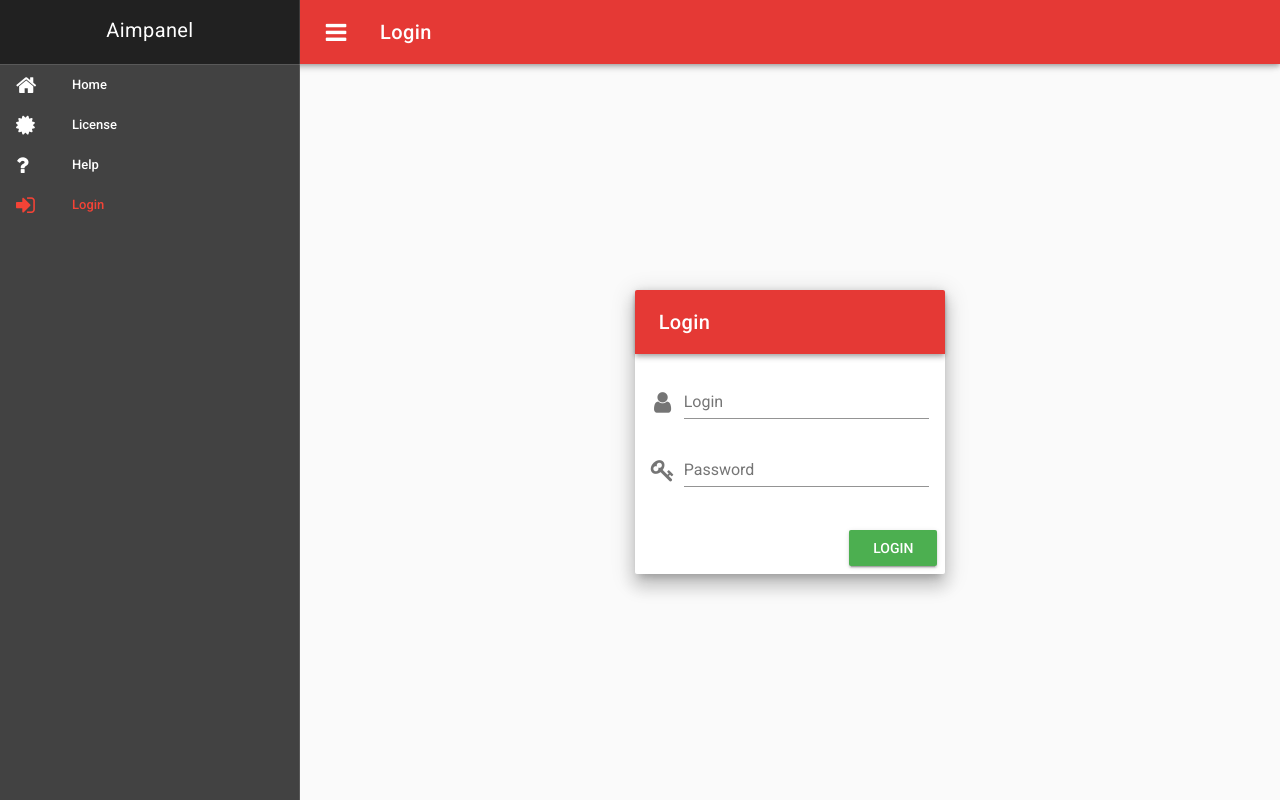
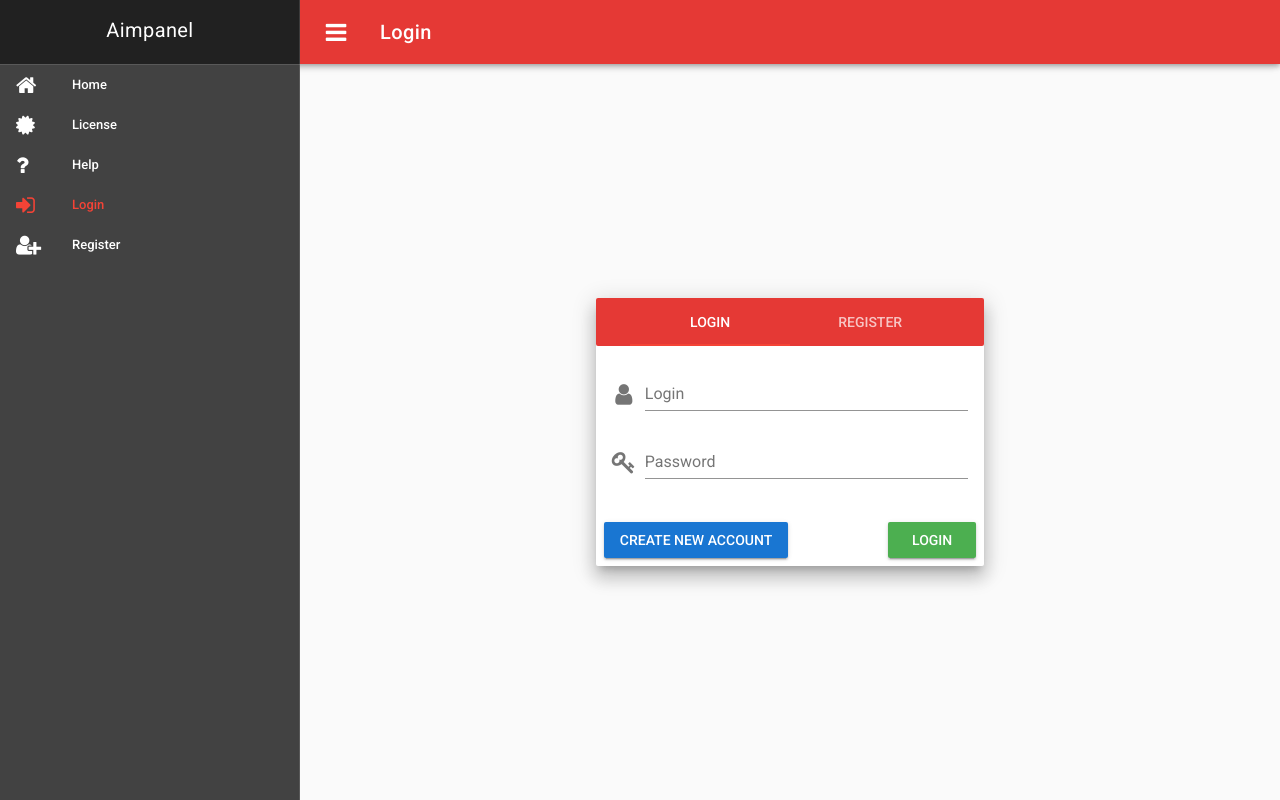
Before and after one commit to SystemZ/aimpanel2-exp, a Vue app in the folder master-frontend/: page /#/login in a window 1280 px wide. Built offline with nearby package versions, Linux system fonts and the light colour scheme.

Commit message:
Added register page with validation & error messages.
Closes #59

```diff
--- a/master-frontend/package.json
+++ b/master-frontend/package.json
@@ -41,7 +41,9 @@
       "plugin:vue/essential",
       "eslint:recommended"
     ],
-    "rules": {},
+    "rules": {
+      "no-console": ["error", {"allow": ["log", "warn", "error"]}]
+    },
     "parserOptions": {
       "parser": "babel-eslint"
     }
--- a/master-frontend/src/App.vue
+++ b/master-frontend/src/App.vue
@@ -19,6 +19,7 @@
                 <v-divider></v-divider>
                 <v-list-tile
                         v-for="item in menu"
+                        :key="item.title"
                         :to="item.path"
                         v-if="(item.authRequired && loggedIn) || (!item.authRequired && !loggedIn) || !item.authRequired"
                         active-class="red--text red--darken-1">
@@ -30,6 +31,8 @@
                     </v-list-tile-content>
                 </v-list-tile>
 
+
+                <!-- TODO: Add this to menu list -->
                 <v-list-tile v-if="loggedIn" @click="this.$auth.logout()">
                     <v-list-tile-action>
                         <v-icon>fa-sign-out</v-icon>
@@ -44,6 +47,14 @@
                     </v-list-tile-action>
                     <v-list-tile-content>
                         <v-list-tile-title>Login</v-list-tile-title>
+                    </v-list-tile-content>
+                </v-list-tile>
+                <v-list-tile v-if="!loggedIn" to="register" active-class="red--text red--darken-1">
+                    <v-list-tile-action>
+                        <v-icon>fa-user-plus</v-icon>
+                    </v-list-tile-action>
+                    <v-list-tile-content>
+                        <v-list-tile-title>Register</v-list-tile-title>
                     </v-list-tile-content>
                 </v-list-tile>
             </v-list>
--- a/master-frontend/src/auth/index.js
+++ b/master-frontend/src/auth/index.js
@@ -24,6 +24,23 @@ export default new Vue({
         console.error(e);
       })
     },
+    register(context, data, redirect) {
+      this.$http.post('/v1/auth/register', data).then(res => {
+        if(res.data.token) {
+          localStorage.setItem('token', res.data.token);
+          this.logged = true;
+
+          axios.defaults.headers.common['Authorization'] = this.getAuthorizationHeader();
+
+          if(redirect) {
+            router.push(redirect);
+          }
+        }
+      }).catch(e => {
+        console.log(e.response)
+        context.registerError = e.response.data.message
+      });
+    },
     logout() {
       this.logged = false;
       localStorage.removeItem('token');
--- a/master-frontend/src/views/Login.vue
+++ b/master-frontend/src/views/Login.vue
@@ -1,23 +1,77 @@
 <template>
     <v-container fluid fill-height>
         <v-layout align-center justify-center>
-            <v-flex xs12 sm8 md4>
+            <v-flex xs12 sm8 md5>
                 <v-card class="elevation-12">
-                    <v-toolbar dark color="red darken-1">
-                        <v-toolbar-title>Login</v-toolbar-title>
-                    </v-toolbar>
+                    <v-tabs
+                            v-model="active"
+                            color="red darken-1"
+                            dark
+                            slider-color="red"
+                            fixed-tabs>
+                        <v-tab ripple>
+                            Login
+                        </v-tab>
+                        <v-tab ripple>
+                            Register
+                        </v-tab>
+
+                        <v-tab-item>
                             <v-card-text>
                                 <v-form>
-                            <v-text-field prepend-icon="fa-user" name="login" label="Login" type="text"
-                                          v-model="username" @keyup.enter.native="login()"></v-text-field>
-                            <v-text-field id="password" prepend-icon="fa-key" name="password" label="Password"
-                                          type="password" v-model="password" @keyup.enter.native="login()"></v-text-field>
+                                    <v-text-field prepend-icon="fa-user" label="Login"
+                                                  type="text" v-model="loginForm.username"
+                                                  @keyup.enter.native="login()"></v-text-field>
+
+                                    <v-text-field prepend-icon="fa-key" label="Password"
+                                                  type="password" v-model="loginForm.password"
+                                                  @keyup.enter.native="login()"></v-text-field>
+                                </v-form>
+                            </v-card-text>
+                            <v-card-actions>
+                                <v-btn color="primary" @click="active = 1">Create new account</v-btn>
+                                <v-spacer></v-spacer>
+                                <v-btn color="success" @click="login()">Login</v-btn>
+                            </v-card-actions>
+                        </v-tab-item>
+                        <v-tab-item>
+                            <v-card-text>
+                                <v-alert
+                                        :value="registerError"
+                                        type="error"
+                                >
+                                    {{registerError}}
+                                </v-alert>
+                                <v-form v-model="registerValid">
+                                    <v-text-field prepend-icon="fa-user" label="Username"
+                                                  :rules="rules.username" type="text"
+                                                  v-model="registerForm.username"></v-text-field>
+
+                                    <v-text-field prepend-icon="fa-key" label="Password"
+                                                  :rules="rules.password" type="password"
+                                                  v-model="registerForm.password"></v-text-field>
+
+                                    <v-text-field prepend-icon="fa-key" label="Repeat password"
+                                                  :rules="rules.password" type="password"
+                                                  v-model="registerForm.password_repeat"
+                                                  :error-messages="confirmation.passwordConfirmation"></v-text-field>
+
+                                    <v-text-field prepend-icon="fa-envelope" label="Email"
+                                                  :rules="rules.email" type="email"
+                                                  v-model="registerForm.email"></v-text-field>
+
+                                    <v-text-field prepend-icon="fa-envelope" label="Repeat email"
+                                                  :rules="rules.email" type="email"
+                                                  v-model="registerForm.email_repeat"
+                                                  :error-messages="confirmation.emailConfirmation"></v-text-field>
                                 </v-form>
                             </v-card-text>
                             <v-card-actions>
                                 <v-spacer></v-spacer>
-                        <v-btn color="success" @click="login()">Login</v-btn>
+                                <v-btn color="success" :disabled="!registerValid" @click="register()">Register</v-btn>
                             </v-card-actions>
+                        </v-tab-item>
+                    </v-tabs>
                 </v-card>
             </v-flex>
         </v-layout>
@@ -28,8 +82,42 @@
   export default {
     name: 'login',
     data: () => ({
+      loginForm: {
         username: '',
         password: ''
+      },
+      registerForm: {
+        username: '',
+        password: '',
+        password_repeat: '',
+        email: '',
+        email_repeat: '',
+      },
+      rules: {
+        username: [
+          v => !!v || 'Username is required',
+          v => v.length >= 3 || 'Username must be of minimum 3 characters'
+        ],
+        password: [
+          v => !!v || 'Password is required',
+          v => v.length >= 6 || 'Password must be of minimum 6 characters'
+        ],
+        email: [
+          v => !!v || 'Email is required',
+          v => /.+@.+/.test(v) || 'Email must be valid'
+        ],
+      },
+
+      confirmation: {
+        passwordConfirmation: '',
+        emailConfirmation: '',
+      },
+
+      registerError: null,
+
+      registerValid: false,
+      loginValid: false,
+      active: null
     }),
     methods: {
       login() {
@@ -37,6 +125,26 @@
           username: this.username,
           password: this.password,
         }, 'hosts')
+      },
+      register() {
+        this.registerError = ''
+        this.$auth.register(this, this.registerForm, 'hosts')
+      }
+    },
+    watch: {
+      'registerForm.password_repeat': function () {
+        if (this.registerForm.password !== this.registerForm.password_repeat) {
+          this.confirmation.passwordConfirmation = 'Passwords do not match'
+        } else {
+          this.confirmation.passwordConfirmation = ''
+        }
+      },
+      'registerForm.email_repeat': function () {
+        if (this.registerForm.email !== this.registerForm.email_repeat) {
+          this.confirmation.emailConfirmation = 'Emails do not match'
+        } else {
+          this.confirmation.emailConfirmation = ''
+        }
       }
     }
   }
```
Lines whose indentation alone changed are shown as unchanged.
